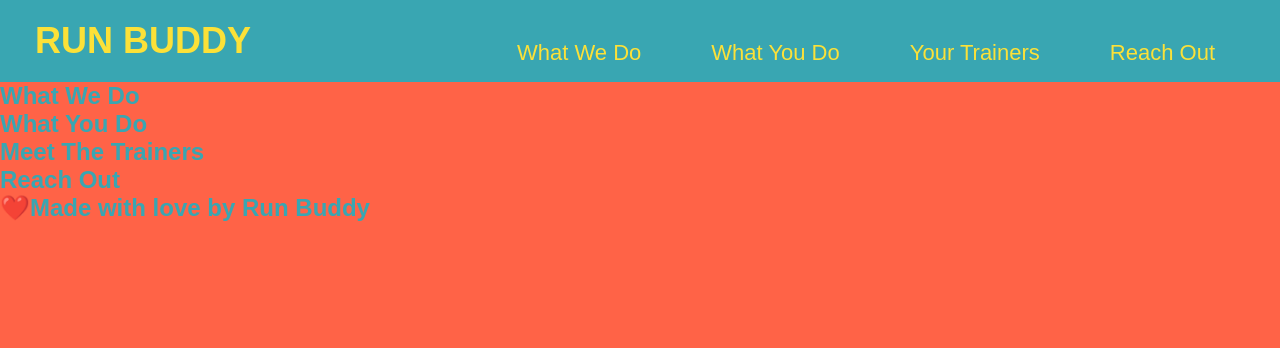
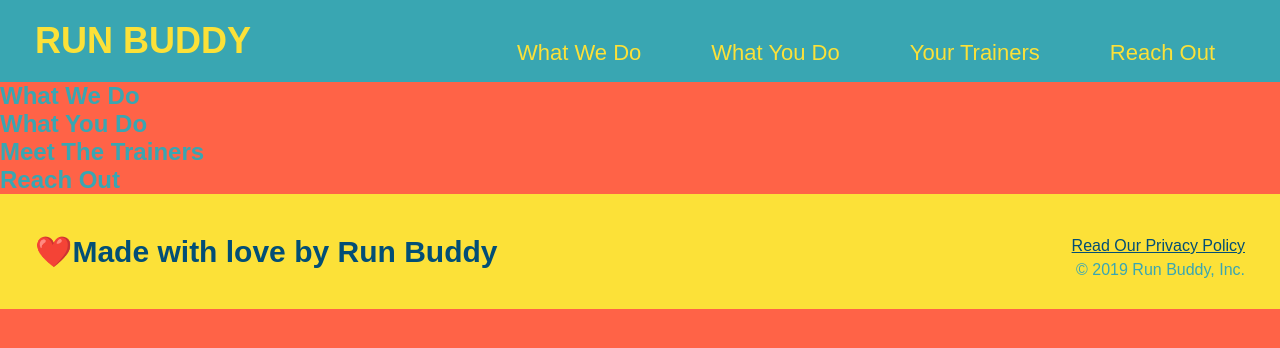
Before and after one commit to adriancv-coder/run-buddy, a plain HTML site: page index.html in a window 1280 px wide. Drawn offline with Linux system fonts and the light colour scheme.

Commit message:
add css to footer

```diff
--- a/assets/css/style.css
+++ b/assets/css/style.css
@@ -48,3 +48,32 @@ header h1 {
     margin: 0;
     display: inline;
 }
+
+* {
+    margin:0;
+    padding: 0;
+    box-sizing: border-box;
+}
+
+footer {
+background: #fce138;
+width: 100%;
+padding: 40px 35px;
+}
+
+footer h2 {
+    display: inline;
+    color: #024e76;
+    font-size: 30px;
+    margin: 0;
+}
+
+footer div{
+    float: right;
+    line-height: 1.5;
+    text-align: right;
+}
+
+footer a {
+color: #024e76;
+}
--- a/index.html
+++ b/index.html
@@ -60,6 +60,10 @@
 <!-- Footer -->
 <footer>
     <h2>❤️Made with love by Run Buddy</h2>
+    <div>
+        <a href="#">Read Our Privacy Policy</a><br />
+        &copy; 2019 Run Buddy, Inc.
+    </div>
 </footer>
 </body>
 </html>
```
